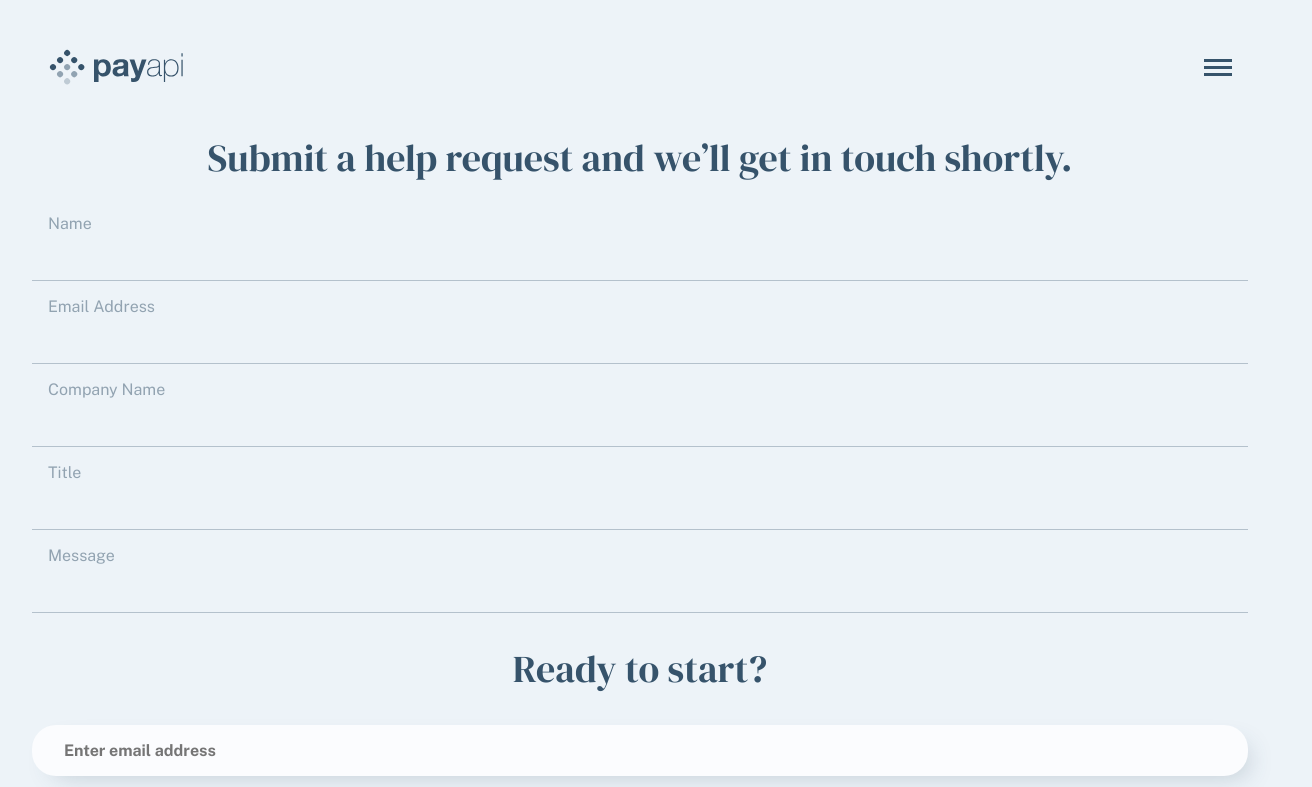
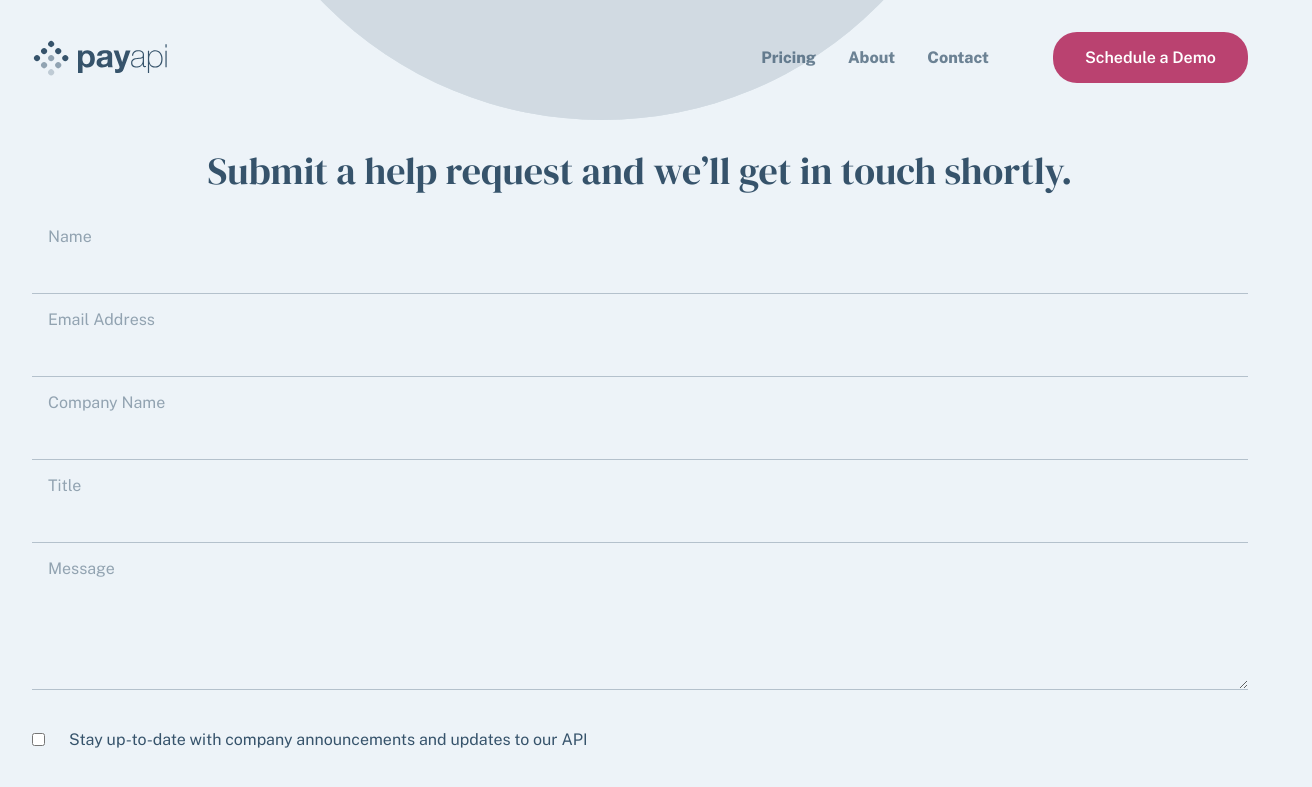
Before and after one commit to elisadiazart/multipage-con-outlet-practica-react, a React (Vite) app: page /contact in a window 1280 px wide. Shown: the top 787 px of the page, 1312 px wide, since content can reach past the window. Built offline with nearby package versions, Linux system fonts and the light colour scheme.

Commit message:
12.04.23

```diff
--- /dev/null
+++ b/src/components/input-text/Input.jsx
@@ -0,0 +1,10 @@
+import { StyledInput, StyledLabel } from "./styles"
+
+const Input = ({id, text}) => {
+    return <>
+    <StyledLabel htmlFor={id}>{text}</StyledLabel>
+    <StyledInput type="text" id={id}/>
+    </>
+}
+
+export default Input
--- /dev/null
+++ b/src/components/input-text/styles.js
@@ -0,0 +1,14 @@
+import styled from 'styled-components';
+
+const StyledLabel = styled.label`
+	padding: 0 1rem;
+`;
+
+const StyledInput = styled.input`
+	border: none;
+	background-color: transparent;
+	padding: 0.5rem;
+	border-bottom: 1px solid #b4c1cc;
+`;
+
+export { StyledInput, StyledLabel };
--- a/src/components/menu/styles.js
+++ b/src/components/menu/styles.js
@@ -8,6 +8,15 @@ const StyledDiv = styled.div`
 	width: 80%;
 	right: 0;
 	padding: 3.5rem 2rem;
+	@media screen and (min-width: 640px) {
+		position: static;
+		background-color: transparent;
+		padding: 0;
+		width: auto;
+		display: flex;
+		height: auto;
+		align-items: center;
+	}
 `;
 
 const StyledCross = styled.img`
@@ -19,6 +28,9 @@ const StyledCross = styled.img`
 	padding-left: calc(100% - 22px - 1rem);
 	border-bottom: 1px solid #404b56;
 	margin-bottom: 3rem;
+	@media screen and (min-width: 640px) {
+		display: none;
+	}
 `;
 
 const StyledLi = styled.li`
@@ -27,6 +39,11 @@ const StyledLi = styled.li`
 	color: #fbfcfe;
 	padding: 1rem;
 	font-size: 1.3rem;
+	@media screen and (min-width: 640px) {
+		font-size: 1rem;
+		color: #36536b;
+		font-weight: 800;
+	}
 `;
 
 const StyledButton = styled.button`
@@ -44,6 +61,10 @@ const StyledButton = styled.button`
 	font-weight: 600;
 	font-size: 1rem;
 	font-family: 'Public Sans', sans-serif;
+	@media screen and (min-width: 640px) {
+		margin-top: 0;
+		margin-left: 3rem;
+	}
 `;
 
 const StyledContainer = styled.div`
@@ -56,6 +77,12 @@ const StyledContainer = styled.div`
 	overflow: hidden;
 	transform: translate(${({ translate }) => translate});
 	transition: transform 0.3s;
+	@media screen and (min-width: 640px) {
+		transform: translate(0);
+		height: auto;
+		width: auto;
+		position: static;
+	}
 `;
 
 export { StyledDiv, StyledCross, StyledLi, StyledButton, StyledContainer };
--- a/src/components/nav/Nav.jsx
+++ b/src/components/nav/Nav.jsx
@@ -1,5 +1,5 @@
 import Menu from "../menu/Menu"
-import { StyledUl, StyledDiv, StyledNav } from "./styles"
+import { StyledUl, StyledDiv, StyledNav, StyledMenuIcon } from "./styles"
 import { useState } from 'react';
 
 const Nav = () =>{
@@ -11,7 +11,7 @@ const Nav = () =>{
                 <a href="/"><img src="/shared/desktop/logo.svg" alt="logo" /></a>
             </li>
             <li>
-                <img src="/shared/mobile/menu.svg" alt="menu"  onClick={() => setMenu(open, setOpen)} />
+                <StyledMenuIcon src="/shared/mobile/menu.svg" alt="menu"  onClick={() => setMenu(open, setOpen)} />
             </li>
             </StyledDiv>
             <Menu translate= {open ? '0' : '100vw'} HandleClick= {() => setMenu(open, setOpen)} />
--- a/src/components/nav/styles.js
+++ b/src/components/nav/styles.js
@@ -2,6 +2,11 @@ import styled from 'styled-components';
 
 const StyledUl = styled.ul`
 	display: flex;
+	@media screen and (min-width: 640px) {
+		flex-direction: row;
+		justify-content: space-between;
+		padding: 2rem 1rem;
+	}
 `;
 
 const StyledDiv = styled.div`
@@ -12,8 +17,20 @@ const StyledDiv = styled.div`
 	align-items: center;
 	position: relative;
 	z-index: 10;
+	@media screen and (min-width: 640px) {
+		display: flex;
+		width: 200px;
+		padding: 0;
+		align-items: center;
+	}
+`;
+
+const StyledMenuIcon = styled.img`
+	@media screen and (min-width: 640px) {
+		display: none;
+	}
 `;
 
 const StyledNav = styled.nav``;
 
-export { StyledUl, StyledDiv, StyledNav };
+export { StyledUl, StyledDiv, StyledNav, StyledMenuIcon };
--- /dev/null
+++ b/src/constants/contact.js
@@ -0,0 +1,6 @@
+export const CONTACTINFO = [
+	['Name', 'name'],
+	['Email Address', 'email'],
+	['Company Name', 'company'],
+	['Title', 'title']
+];
--- a/src/pages/about.jsx
+++ b/src/pages/about.jsx
@@ -1,10 +1,11 @@
 import SmallTitle from "../components/small-title/SmallTitle"
 import Text from "../components/text/Text"
 import Title from "../components/title/Title"
-import { StyledAboutContainer, StyledAboutDataContainer, StyledAboutImage, StyledData } from "./styles"
+import { StyledAboutContainer, StyledAboutDataContainer, StyledAboutImage, StyledData, StyledMainTop } from "./styles"
 
 const About = () => {
     return <main>
+    <StyledMainTop></StyledMainTop>
     <StyledAboutContainer>
         <Title text='We empower innovators
     by delivering access to the financial system'/>
--- a/src/pages/contact.jsx
+++ b/src/pages/contact.jsx
@@ -1,21 +1,30 @@
+import { v4 } from "uuid"
+import Brands from "../components/brands/Brands"
+import Input from "../components/input-text/Input"
 import Title from "../components/title/Title"
-import { StyledInput, StyledForm, StyledLabel, StyledMain } from "./styles"
+import { CONTACTINFO } from "../constants/contact"
+import { StyledForm, StyledInput, StyledLabel, StyledMain, StyledCheckbox, StyledCheckboxBox,StyledSubmit, StyledDiv, StyledMainTop } from "./styles"
 
 const Contact = () => {
     return <StyledMain>
+        <StyledMainTop></StyledMainTop>
         <Title text='Submit a help request and we’ll get in touch shortly.'/>
         <StyledForm>
-            <StyledLabel htmlFor="name">Name</StyledLabel>
-            <StyledInput type="text" text="Name" id='name'/>
-            <StyledLabel htmlFor="email">Email Address</StyledLabel>
-            <StyledInput type="text" text="Email Address" id="email"/>
-            <StyledLabel htmlFor="company">Company Name</StyledLabel>
-            <StyledInput type="text" text="Company Name" id="company"/>
-            <StyledLabel htmlFor="title">Title</StyledLabel>
-            <StyledInput type="text" text="Title" id='title'/>
-            <StyledLabel htmlFor="message">Message</StyledLabel>
-            <StyledInput type="text" text="Title" id='message'/>
+            {CONTACTINFO.map(input => (
+                <Input key={v4()} id={input[1]} text={input[0]}/>
+            ))}
+            <StyledLabel htmlFor='message'>Message</StyledLabel>
+            <StyledInput id='message'/>
+            <StyledCheckbox>
+                <StyledCheckboxBox type="checkbox" id='checkbox'/>
+                <label htmlFor="checkbox">Stay up-to-date with company announcements and updates to our API</label>
+            </StyledCheckbox>
+            <StyledSubmit type="submit" value='Submit'/>
         </StyledForm>
+        <StyledDiv>
+        <Title text='Join the thousands of innovators already building with us'/>
+        <Brands color='dark' marginTop='-4rem'/>
+        </StyledDiv>
     </StyledMain>
 }
 
--- a/src/pages/styles.js
+++ b/src/pages/styles.js
@@ -78,13 +78,6 @@ const StyledData = styled.p`
 	margin-bottom: 2rem;
 `;
 
-const StyledInput = styled.input`
-	border: none;
-	background-color: transparent;
-	padding: 0.5rem;
-	border-bottom: 1px solid #b4c1cc;
-`;
-
 const StyledForm = styled.form`
 	display: flex;
 	flex-direction: column;
@@ -92,12 +85,47 @@ const StyledForm = styled.form`
 	color: #92a3b1;
 `;
 
+const StyledMain = styled.main`
+	margin: 2rem;
+`;
 const StyledLabel = styled.label`
 	padding: 0 1rem;
 `;
 
-const StyledMain = styled.main`
-	margin: 2rem;
+const StyledInput = styled.textarea`
+	border: none;
+	background-color: transparent;
+	padding: 0.5rem;
+	border-bottom: 1px solid #b4c1cc;
+	max-width: 100%;
+	height: 6rem;
+	max-height: 20rem;
+`;
+
+const StyledCheckbox = styled.div`
+	display: flex;
+	gap: 1.5rem;
+	align-items: center;
+	margin: 1.5rem 0;
+	color: #36536b;
+`;
+
+const StyledCheckboxBox = styled.input``;
+
+const StyledSubmit = styled.input`
+	background-color: transparent;
+	border: 1px solid #36536b;
+	padding: 1rem;
+	font-family: 'Public Sans', sans-serif;
+	font-weight: 800;
+	font-size: 1rem;
+	color: #36536b;
+	width: 200px;
+	border-radius: 40px;
+`;
+
+const StyledDiv = styled.div`
+	margin-top: 8rem;
 `;
 
 export {
@@ -111,8 +139,12 @@ export {
 	StyledAboutImage,
 	StyledAboutDataContainer,
 	StyledData,
+	StyledForm,
+	StyledMain,
 	StyledInput,
-	StyledForm,
 	StyledLabel,
-	StyledMain
+	StyledCheckbox,
+	StyledCheckboxBox,
+	StyledSubmit,
+	StyledDiv
 };
```
